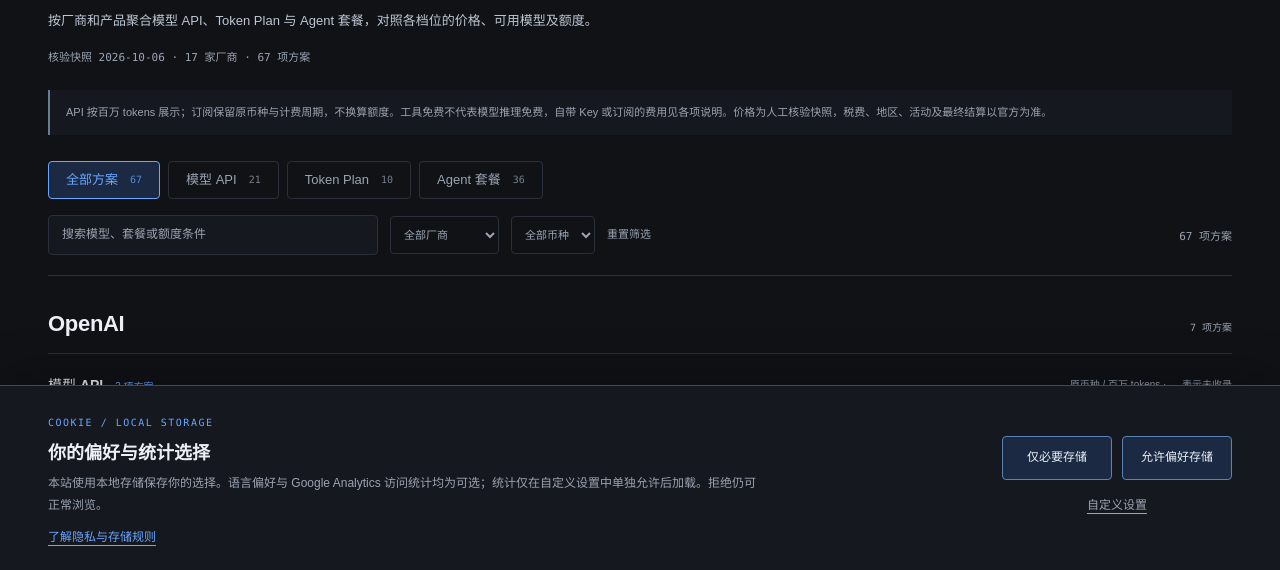
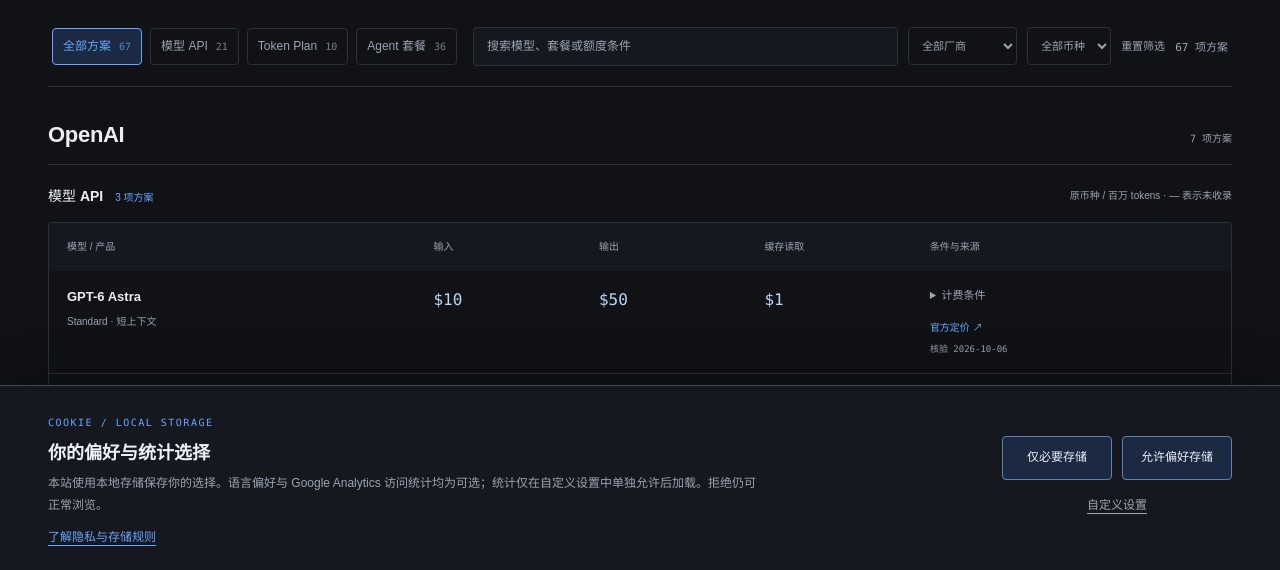
Before and after one commit to helloqhq/ai-daohang, a website with bundled scripts: page public/index.html in a window 1280 px wide. Both pictures are taken after a click on the button "计费方案". Shown: the part 229-799 px from the top of the page. Built offline with nearby package versions, Linux system fonts and the light colour scheme.

Commit message:
Simplify pricing copy and align filters in one row

```diff
--- a/public/assets/i18n.js
+++ b/public/assets/i18n.js
@@ -17,10 +17,7 @@
   sources: ['信息源', 'Sources'],
   pricing: ['计费方案', 'Pricing'],
   pricingTitle: ['把价格与用量，一起看清。', 'Know the price. Know the limits.'],
-  pricingIntro: ['按厂商和产品聚合模型 API、Token Plan 与 Agent 套餐，对照各档位的价格、可用模型及额度。', 'Grouped by provider and product. Compare API rates and subscription tiers, with supported models and usage limits.'],
   pricingEyebrow: ['计费方案 / PRICING INDEX', 'PRICING INDEX'],
-  pricingSnapshot: ['核验快照 {date} · {providers} 家厂商 · {count} 项方案', 'Checked {date} · {providers} providers · {count} plans'],
-  pricingNotice: ['API 按百万 tokens 展示；订阅保留原币种与计费周期，不换算额度。工具免费不代表模型推理免费，自带 Key 或订阅的费用见各项说明。价格为人工核验快照，税费、地区、活动及最终结算以官方为准。', 'API rates are per million tokens. Subscriptions keep their original currency and billing period; quotas are not converted. Free tools may incur model costs through your own keys or subscriptions; see each plan. Manually verified snapshots; taxes, region, offers and checkout follow the official source.'],
   pricingRSS: ['订阅计费快照 RSS', 'Subscribe to pricing snapshots'],
   pricingRSSCopy: ['本站核验并发布数据后更新订阅。', 'Feed updates when we verify and publish data.'],
   pricingAll: ['全部方案', 'All plans'],
--- a/public/assets/pricing.js
+++ b/public/assets/pricing.js
@@ -107,7 +107,6 @@
     const plans=filterPlans(data.plans,filters);
     $('pricing-list').innerHTML=renderPricing(plans,getLanguage());
     $('pricing-result-count').textContent=t('pricingResults',{count:plans.length});
-    $('pricing-snapshot').textContent=t('pricingSnapshot',{date:data.checked_at,providers:new Set(data.plans.map(plan=>plan.provider)).size,count:data.plans.length});
     for(const button of document.querySelectorAll('[data-pricing-category]')) {
       const selected=button.dataset.pricingCategory===filters.category;
       button.classList.toggle('selected',selected);button.setAttribute('aria-pressed',String(selected));
--- a/public/assets/style.css
+++ b/public/assets/style.css
@@ -114,18 +114,18 @@
 .range-note{font-size:12px;color:var(--muted)}
 .pricing-hero{display:flex;align-items:flex-end;justify-content:space-between;gap:32px;padding:12px 0 26px}
 .pricing-eyebrow{margin:0 0 14px;font:10px var(--mono);letter-spacing:2px;color:var(--accent)}
-.pricing-hero h2{font-size:clamp(26px,3vw,38px);line-height:1.35;font-weight:550;letter-spacing:-.5px;margin:0 0 14px}
-.pricing-intro{font-size:13px;color:#bdc6d3;margin:0;max-width:650px}
-.pricing-snapshot{margin:16px 0 0;font:11px var(--mono);color:var(--muted)}
+.pricing-hero h2{font-size:clamp(26px,3vw,38px);line-height:1.35;font-weight:550;letter-spacing:-.5px;margin:0}
 .pricing-subscribe{flex-shrink:0;border-left:1px solid var(--line);padding:0 0 0 24px}
 .pricing-subscribe a{font-size:12px;color:var(--accent)}
 .pricing-subscribe small{display:block;color:var(--muted);font-size:10px;margin-top:6px}
-.pricing-notice{border-left:2px solid #697c96;background:var(--card);color:var(--muted);font-size:11px;line-height:1.9;padding:12px 16px;margin:0 0 26px}
-.pricing-filters{padding-bottom:20px;border-bottom:1px solid var(--line)}
-.pricing-controls{display:flex;gap:12px;align-items:center;flex-wrap:wrap;margin-top:16px}
-.pricing-controls .search{width:330px}
+.pricing-filters{position:relative;display:flex;align-items:center;gap:16px;overflow-x:auto;padding:4px 4px 20px;border-bottom:1px solid var(--line)}
+.pricing-filters .category-buttons{flex-shrink:0;flex-wrap:nowrap}
+.pricing-filters .category{flex:0 0 auto;gap:8px;padding:8px 10px;font-size:12px;white-space:nowrap}
+.pricing-controls{display:flex;flex:1 0 auto;gap:10px;align-items:center}
+.pricing-controls>label,.pricing-controls>button{flex-shrink:0}
+.pricing-controls .search{flex:1;width:230px;min-width:200px}
 .pricing-controls select{min-height:38px}
-#pricing-result-count{margin-left:auto;color:var(--muted);font:11px var(--mono)}
+#pricing-result-count{margin-left:auto;color:var(--muted);font:11px var(--mono);white-space:nowrap}
 .pricing-vendor{margin:30px 0 44px}
 .pricing-vendor-heading{display:flex;align-items:baseline;justify-content:space-between;gap:16px;padding:0 0 12px;border-bottom:1px solid var(--line)}
 .pricing-vendor-heading h3{margin:0;font-size:22px;font-weight:550;letter-spacing:-.3px}
@@ -173,8 +173,8 @@
 .pricing-status{display:inline-block;font-size:9px;line-height:1.8;color:#d6b275;border:1px solid #665334;border-radius:3px;padding:0 5px;margin-top:6px}
 .pricing-table tr:has(.expired) .pricing-number{color:var(--muted);text-decoration:line-through}
 .pricing-scroll-hint{display:none;font-size:10px;color:var(--muted);margin:0 0 8px}
-@media(max-width:800px){.pricing-hero{align-items:flex-start;flex-direction:column;gap:20px}.pricing-subscribe{border-left:0;padding:0}.pricing-subscribe small{display:inline;margin-left:12px}.pricing-scroll-hint{display:block}.pricing-section-heading{align-items:flex-start}.pricing-section-heading>span{max-width:50%;text-align:right}.pricing-controls .search{flex:1;min-width:190px}}
-@media(max-width:560px){.pricing-hero{padding-top:6px}.pricing-intro{font-size:12px}.pricing-snapshot{font-size:10px}.pricing-subscribe small{display:block;margin-left:0}.pricing-filters .category-buttons{flex-wrap:wrap}.pricing-filters .category{flex:1 1 40%;font-size:12px;min-height:38px}.pricing-controls{gap:10px}.pricing-controls .search{width:100%;flex-basis:100%}.pricing-controls select{min-height:38px;font-size:11px}.pricing-section-heading h4{font-size:13px}.pricing-section-heading h4 span{display:block;margin:4px 0 0}.pricing-table th,.pricing-table td{padding:14px}.pricing-notice{font-size:10px}.pricing-controls .text-button{font-size:10px}.site-header:has(#sources-nav:not([hidden])){gap:12px;flex-wrap:wrap;height:auto;padding:14px 0}.site-header:has(#sources-nav:not([hidden])) nav{order:3;width:100%;height:38px;gap:24px}}
+@media(max-width:800px){.pricing-hero{align-items:flex-start;flex-direction:column;gap:20px}.pricing-subscribe{border-left:0;padding:0}.pricing-subscribe small{display:inline;margin-left:12px}.pricing-scroll-hint{display:block}.pricing-section-heading{align-items:flex-start}.pricing-section-heading>span{max-width:50%;text-align:right}}
+@media(max-width:560px){.pricing-hero{padding-top:6px}.pricing-subscribe small{display:block;margin-left:0}.pricing-filters .category{min-height:38px}.pricing-controls select{min-height:38px;font-size:11px}.pricing-section-heading h4{font-size:13px}.pricing-section-heading h4 span{display:block;margin:4px 0 0}.pricing-table th,.pricing-table td{padding:14px}.pricing-controls .text-button{font-size:10px}.site-header:has(#sources-nav:not([hidden])){gap:12px;flex-wrap:wrap;height:auto;padding:14px 0}.site-header:has(#sources-nav:not([hidden])) nav{order:3;width:100%;height:38px;gap:24px}}
 footer{padding:22px 0 28px;display:flex;align-items:center;justify-content:space-between;border-top:1px solid var(--line);color:var(--muted);font-size:11px}
 footer .brand-name{font-size:12px;font-weight:500}
 .footer-links{display:flex;align-items:center;justify-content:center;flex-wrap:wrap;gap:8px 22px}
--- a/public/index.html
+++ b/public/index.html
@@ -51,8 +51,7 @@
       </section>
     </section>
     <section id="pricing-view" hidden aria-labelledby="pricing-title">
-      <div class="pricing-hero"><div><p class="pricing-eyebrow" data-i18n="pricingEyebrow">计费方案 / PRICING INDEX</p><h2 id="pricing-title" data-i18n="pricingTitle">把价格与用量，一起看清。</h2><p class="pricing-intro" data-i18n="pricingIntro">聚合模型 API、Token Plan 与 Agent 套餐，对照单价、额度及适用条件。</p><p id="pricing-snapshot" class="pricing-snapshot"></p></div><div class="pricing-subscribe" hidden><a href="./data/pricing.xml"><span aria-hidden="true">◔</span> <span data-i18n="pricingRSS">订阅计费快照 RSS</span> ↗</a><small data-i18n="pricingRSSCopy">本站核验并发布数据后更新订阅。</small></div></div>
-      <p class="pricing-notice" data-i18n="pricingNotice">API 按百万 tokens 展示；订阅保留原币种与计费周期，不换算额度。价格为人工核验快照，税费、地区、活动及最终结算以官方为准。</p>
+      <div class="pricing-hero"><div><p class="pricing-eyebrow" data-i18n="pricingEyebrow">计费方案 / PRICING INDEX</p><h2 id="pricing-title" data-i18n="pricingTitle">把价格与用量，一起看清。</h2></div><div class="pricing-subscribe" hidden><a href="./data/pricing.xml"><span aria-hidden="true">◔</span> <span data-i18n="pricingRSS">订阅计费快照 RSS</span> ↗</a><small data-i18n="pricingRSSCopy">本站核验并发布数据后更新订阅。</small></div></div>
       <section class="pricing-filters" data-i18n-aria-label="pricingFilters" aria-label="计费方案筛选">
         <div class="category-buttons" role="group" data-i18n-aria-label="pricingFilters" aria-label="计费方案筛选"><button type="button" class="category selected" data-pricing-category="all" aria-pressed="true"><span data-i18n="pricingAll">全部方案</span><span data-pricing-count>—</span></button><button type="button" class="category" data-pricing-category="api" aria-pressed="false"><span data-i18n="pricingAPI">模型 API</span><span data-pricing-count>—</span></button><button type="button" class="category" data-pricing-category="token-plan" aria-pressed="false"><span data-i18n="pricingTokenPlan">Token Plan</span><span data-pricing-count>—</span></button><button type="button" class="category" data-pricing-category="agent" aria-pressed="false"><span data-i18n="pricingAgent">Agent 套餐</span><span data-pricing-count>—</span></button></div>
         <div class="pricing-controls"><label class="search"><input id="pricing-search" type="search" data-i18n-placeholder="pricingSearch" data-i18n-aria-label="pricingSearch" placeholder="搜索模型、套餐或额度条件" aria-label="搜索模型、套餐或额度条件"></label><label><span class="sr-only" data-i18n="pricingProvider">厂商</span><select id="pricing-provider" data-i18n-aria-label="pricingProvider" aria-label="厂商"><option value="" data-i18n="pricingAllProviders">全部厂商</option></select></label><label><span class="sr-only" data-i18n="pricingCurrency">币种</span><select id="pricing-currency" data-i18n-aria-label="pricingCurrency" aria-label="币种"><option value="" data-i18n="pricingAllCurrencies">全部币种</option><option value="USD">USD · $</option><option value="CNY">CNY · ¥</option></select></label><button type="button" id="pricing-reset" class="text-button" data-i18n="reset">重置筛选</button><span id="pricing-result-count" aria-live="polite"></span></div>
```
